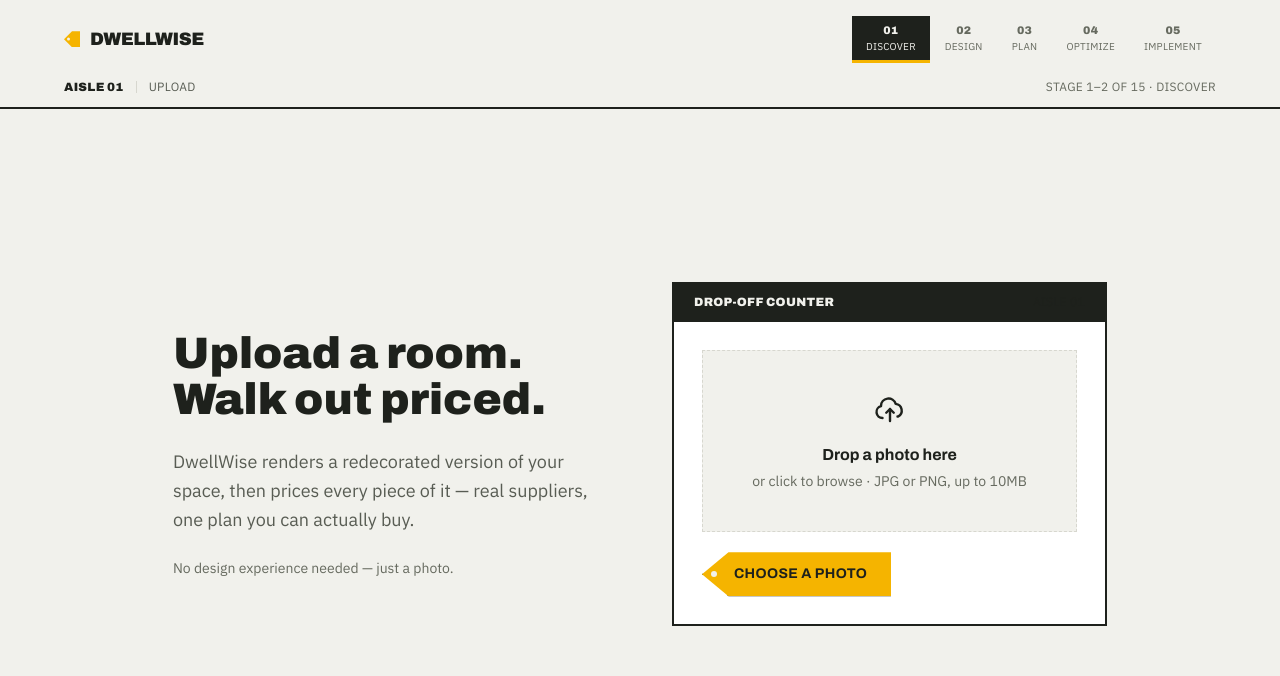
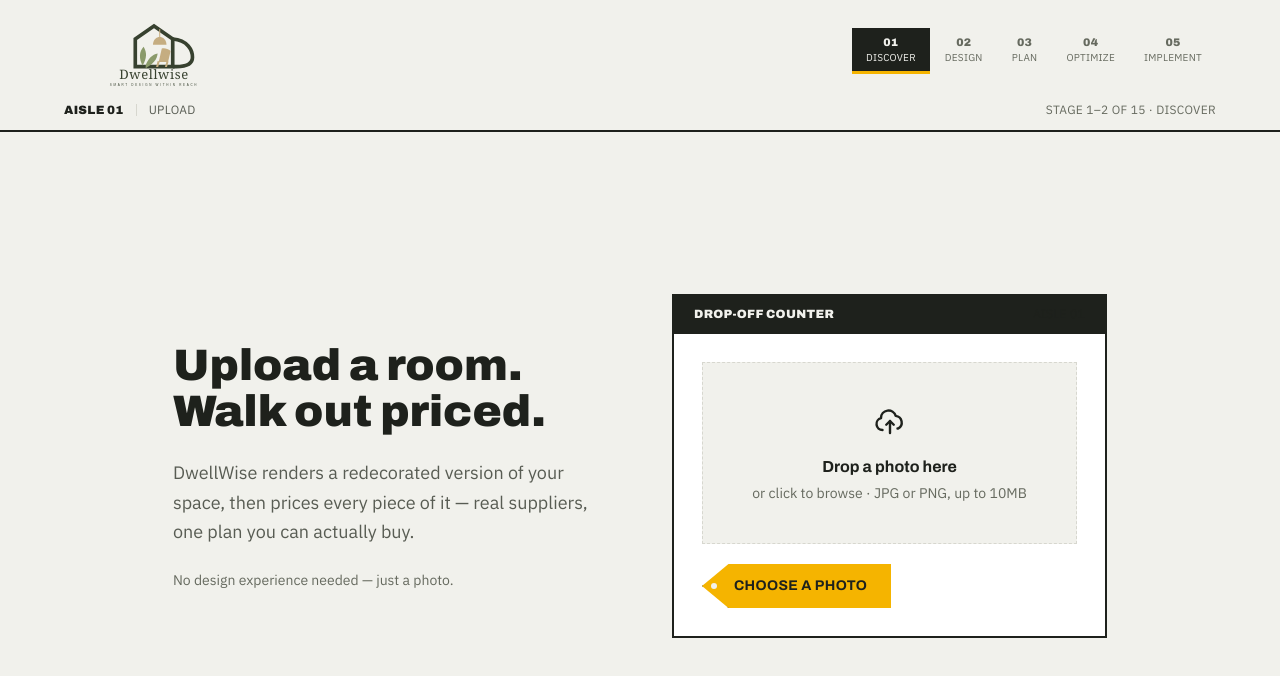
Before and after one commit to st127113-svg/restage-app, a Next.js app: page / in a window 1280 px wide. Shown: the top 676 px of the page. Built offline with nearby package versions, Linux system fonts and the light colour scheme.

Commit message:
Update DwellWise header logo to provided brand

```diff
--- a/components/AisleHeader.tsx
+++ b/components/AisleHeader.tsx
@@ -38,21 +38,40 @@ export function AisleHeader({
       type="button"
       onClick={onHome}
       aria-label="Go to DwellWise homepage"
-      className="flex items-center gap-2.5"
+      className="flex w-[180px] shrink-0 items-center justify-center rounded-none bg-transparent p-0 text-left focus:outline-none focus-visible:ring-2 focus-visible:ring-ink"
     >
-      <span className="relative block h-4 w-4 shrink-0 bg-yellow [clip-path:polygon(0_50%,50%_0,100%_0,100%_100%,50%_100%)]">
-        <span className="absolute left-[3px] top-1/2 h-[3px] w-[3px] -translate-y-1/2 rounded-full bg-bg" />
-      </span>
-      <span className="font-display text-lg font-black uppercase tracking-tight text-ink">
-        DwellWise
-      </span>
+      <svg
+        viewBox="0 0 220 150"
+        role="img"
+        aria-label="Dwellwise — Smart Design Within Reach"
+        className="h-[78px] w-[150px]"
+      >
+        <g fill="none" stroke="#37412f" strokeWidth="7" strokeLinejoin="miter">
+          <path d="M74 52 L110 27 L146 52 L146 105 L74 105 Z" />
+          <path d="M146 52 C175 54 184 74 184 87 C184 99 174 105 153 105 L146 105" />
+        </g>
+        <g fill="#8a9a6b">
+          <path d="M88 103 C81 91 81 76 90 67 C97 78 96 90 88 103 Z" />
+          <path d="M94 103 C98 90 107 82 117 80 C116 91 108 101 94 108 Z" />
+        </g>
+        <g fill="#c5ad81">
+          <path d="M108 63 C108 53 115 48 121 48 C127 48 134 53 134 63 Z" />
+          <rect x="120" y="33" width="2" height="16" />
+          <path d="M125 70 C130 69 137 70 142 75 L137 96 L119 96 Z" />
+          <path d="M117 94 L114 106 L118 106 L121 95 Z M134 95 L131 106 L135 106 L138 95 Z" />
+        </g>
+        <g fill="#37412f">
+          <text x="110" y="128" textAnchor="middle" fontFamily="Georgia, 'Times New Roman', serif" fontSize="25" letterSpacing="1.2">Dwellwise</text>
+          <text x="110" y="142" textAnchor="middle" fontFamily="Arial, Helvetica, sans-serif" fontSize="5.8" letterSpacing="3.3">SMART DESIGN WITHIN REACH</text>
+        </g>
+      </svg>
     </button>
   );
 
   if (quiet) {
     return (
       <header className="border-b border-line bg-bg">
-        <div className="mx-auto flex max-w-[1440px] items-center justify-between px-8 py-4 sm:px-16">
+        <div className="mx-auto flex max-w-[1440px] items-center justify-between px-8 py-3 sm:px-16">
           {wordmark}
           <span className="text-xs uppercase tracking-wide text-ink-faint">
             {current.name} &middot; {title}
@@ -64,7 +83,7 @@ export function AisleHeader({
 
   return (
     <header className="border-b-2 border-line-strong bg-bg">
-      <div className="mx-auto flex max-w-[1440px] items-center justify-between px-8 py-4 sm:px-16">
+      <div className="mx-auto flex max-w-[1440px] items-center justify-between px-8 py-3 sm:px-16">
         {wordmark}
 
         <nav aria-label="Journey progress" className="hidden items-stretch gap-px md:flex">
```
